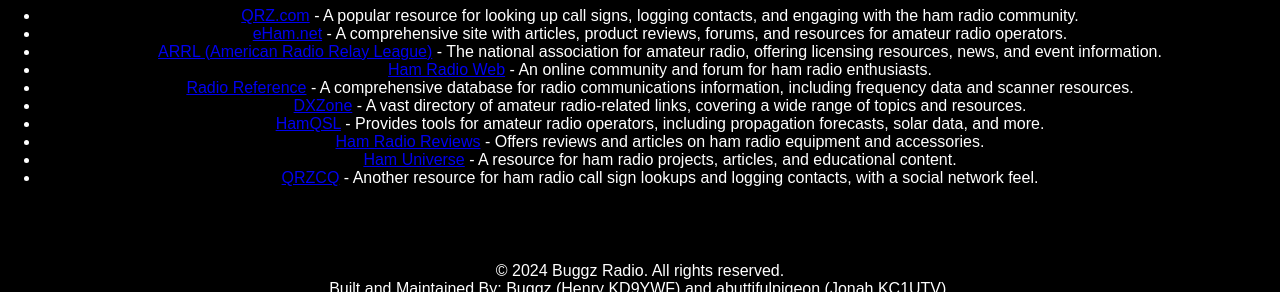
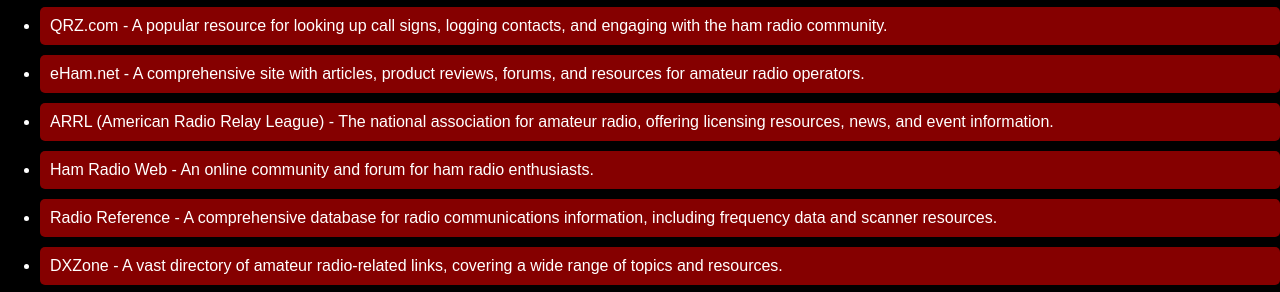
Before and after one commit to buggzradio/buggzradio.github.io, a plain HTML site: page pages/resources/usefulwebsites/index.html in a window 1280 px wide. Shown: the part 222-514 px from the top of the page. Drawn offline with Linux system fonts and the light colour scheme.

Commit message:
fsaesdfawe

```diff
--- a/pages/resources/usefulwebsites/index.html
+++ b/pages/resources/usefulwebsites/index.html
@@ -41,6 +41,25 @@
                 width: 100%;
             }
         }
+
+        /* Button styling for links */
+        .button-link {
+            display: block;
+            margin-bottom: 10px;
+            background-color: #850000; /* Green */
+            border: none;
+            color: white;
+            padding: 10px;
+            text-align: left;
+            text-decoration: none;
+            font-size: 16px;
+            border-radius: 5px;
+            transition: background-color 0.3s;
+        }
+
+        .button-link:hover {
+            background-color: #cf0000; /* Darker green */
+        }
     </style>
 </head>
 <body>
@@ -55,16 +74,18 @@
 <div style="color:white;">
     <h1 style="color: white;">Useful Websites for Ham Radio Operators</h1>
     <ul>
-        <li><a href="https://www.qrz.com/" target="_blank">QRZ.com</a> - A popular resource for looking up call signs, logging contacts, and engaging with the ham radio community.</li>
-        <li><a href="https://www.eham.net/" target="_blank">eHam.net</a> - A comprehensive site with articles, product reviews, forums, and resources for amateur radio operators.</li>
-        <li><a href="https://www.arrl.org/" target="_blank">ARRL (American Radio Relay League)</a> - The national association for amateur radio, offering licensing resources, news, and event information.</li>
-        <li><a href="https://www.hamradioweb.org/" target="_blank">Ham Radio Web</a> - An online community and forum for ham radio enthusiasts.</li>
-        <li><a href="https://www.radioreference.com/" target="_blank">Radio Reference</a> - A comprehensive database for radio communications information, including frequency data and scanner resources.</li>
-        <li><a href="https://www.dxzone.com/" target="_blank">DXZone</a> - A vast directory of amateur radio-related links, covering a wide range of topics and resources.</li>
-        <li><a href="https://www.hamqsl.com/" target="_blank">HamQSL</a> - Provides tools for amateur radio operators, including propagation forecasts, solar data, and more.</li>
-        <li><a href="https://www.hamradioreviews.eu/" target="_blank">Ham Radio Reviews</a> - Offers reviews and articles on ham radio equipment and accessories.</li>
-        <li><a href="https://www.hamuniverse.com/" target="_blank">Ham Universe</a> - A resource for ham radio projects, articles, and educational content.</li>
-        <li><a href="https://www.qrzcq.com/" target="_blank">QRZCQ</a> - Another resource for ham radio call sign lookups and logging contacts, with a social network feel.</li>
+        <li><a class="button-link" href="https://www.qrz.com/" target="_blank">QRZ.com - A popular resource for looking up call signs, logging contacts, and engaging with the ham radio community.</a></li>
+        <li><a class="button-link" href="https://www.eham.net/" target="_blank">eHam.net - A comprehensive site with articles, product reviews, forums, and resources for amateur radio operators.</a></li>
+        <li><a class="button-link" href="https://www.arrl.org/" target="_blank">ARRL (American Radio Relay League) - The national association for amateur radio, offering licensing resources, news, and event information.</a></li>
+        <li><a class="button-link" href="https://www.hamradioweb.org/" target="_blank">Ham Radio Web - An online community and forum for ham radio enthusiasts.</a></li>
+        <li><a class="button-link" href="https://www.radioreference.com/" target="_blank">Radio Reference - A comprehensive database for radio communications information, including frequency data and scanner resources.</a></li>
+        <li><a class="button-link" href="https://www.dxzone.com/" target="_blank">DXZone - A vast directory of amateur radio-related links, covering a wide range of topics and resources.</a></li>
+        <li><a class="button-link" href="https://www.hamqsl.com/" target="_blank">HamQSL - Provides tools for amateur radio operators, including propagation forecasts, solar data, and more.</a></li>
+        <li><a class="button-link" href="https://www.hamradioreviews.eu/" target="_blank">Ham Radio Reviews - Offers reviews and articles on ham radio equipment and accessories.</a></li>
+        <li><a class="button-link" href="https://www.hamuniverse.com/" target="_blank">Ham Universe - A resource for ham radio projects, articles, and educational content.</a></li>
+        <li><a class="button-link" href="https://www.qrzcq.com/" target="_blank">QRZCQ - Another resource for ham radio call sign lookups and logging contacts, with a social network feel.</a></li>
+        <li><a class="button-link" href="https://repeaterbook.com" target="_blank">RepeaterBook - A sweet directory of repeaters and nodes that can be quieried and exported.</a></li>
+
     </ul>
 </div>
     <!-- Include the footer -->
```
